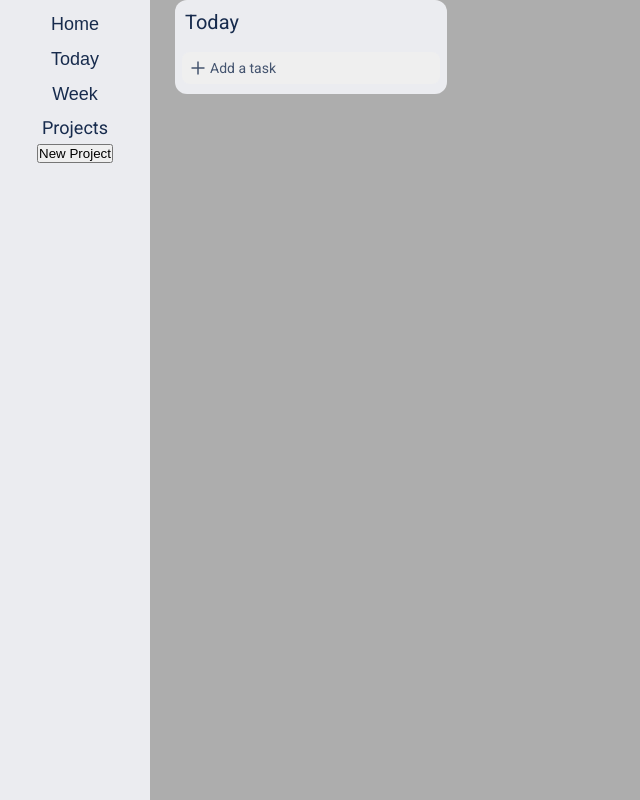
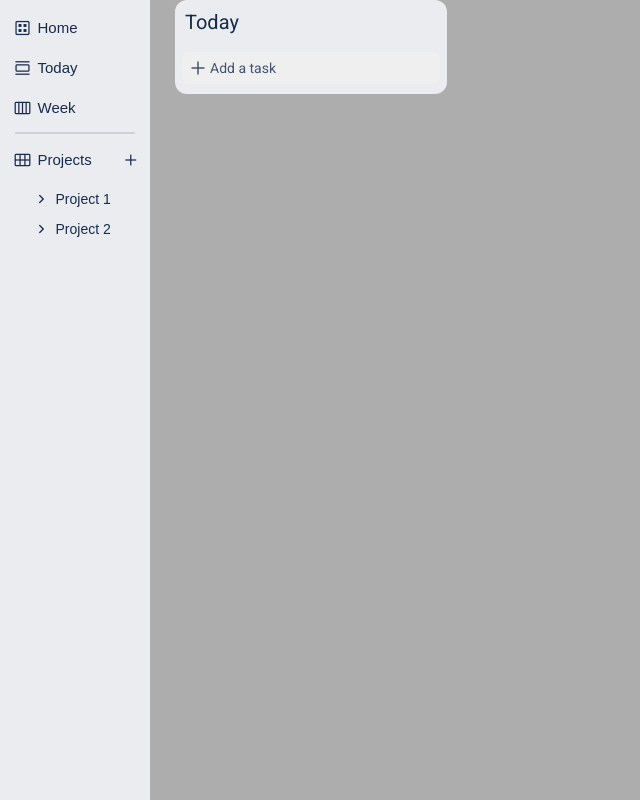
Before and after one commit to Ac394/To-Do-App, a website built with webpack: page dist/index.html in a window 1280 px wide. Shown: the whole page, without its empty margins (0-640 px from the left). Built offline with nearby package versions, Linux system fonts and the light colour scheme.

Commit message:
Change sidebar icons and improve UI

```diff
--- a/dist/index.html
+++ b/dist/index.html
@@ -17,19 +17,46 @@
     />
     <link
       rel="stylesheet"
-      href="https://fonts.googleapis.com/css2?family=Material+Symbols+Outlined:opsz,wght,FILL,GRAD@20..48,100..700,0..1,-50..200"
+      href="https://fonts.googleapis.com/css2?family=Material+Symbols+Rounded:opsz,wght,FILL,GRAD@20..48,100..700,0..1,-50..200"
     />
   </head>
 
   <body>
     <div class="board">
       <div class="sidebar">
-        <button class="tablinks">Home</button>
-        <button class="tablinks">Today</button>
-        <button class="tablinks">Week</button>
-        <div class="projects">
-          <h2>Projects</h2>
-          <button class="new-project">New Project</button>
+        <button class="tablinks">
+          <span class="material-symbols-outlined"> dataset </span>Home
+        </button>
+        <button class="tablinks">
+          <span class="material-symbols-outlined"> calendar_view_day </span
+          >Today
+        </button>
+        <button class="tablinks">
+          <span class="material-symbols-outlined"> calendar_view_week </span
+          >Week
+        </button>
+        <hr class="sidebar-divider" />
+        <button>
+          <span class="material-symbols-outlined"> calendar_view_month </span
+          >Projects
+          <span class="material-symbols-outlined arrow"> add </span>
+        </button>
+        <div class="projects-dropdown">
+          <ul class="projects-content">
+            <li>
+              <button>
+                <span class="material-symbols-rounded"> chevron_right </span
+                >Project 1
+              </button>
+            </li>
+            <li></li>
+            <li>
+              <button>
+                <span class="material-symbols-rounded"> chevron_right </span
+                >Project 2
+              </button>
+            </li>
+          </ul>
         </div>
       </div>
       <div class="list">
--- a/dist/style.css
+++ b/dist/style.css
@@ -304,7 +304,8 @@ input[type="date"]::-ms-clear {
   height: 100vh;
   width: 150px;
   background-color: #ebecf0;
-  font-family: "Roboto", sans-serif;
+  font-family: "Segoe UI", Arial, sans-serif;
+  /* font-family: "Roboto", sans-serif; */
   margin-right: 25px;
 }
 
@@ -315,13 +316,13 @@ input[type="date"]::-ms-clear {
   gap: 6px;
 }
 
-.sidebar > button {
+.sidebar button {
   appearance: none;
   border: none;
   cursor: pointer;
   background: none;
   width: 90%;
-  height: 25px;
+  height: 30px;
   border-radius: 4px;
 }
 
@@ -330,14 +331,63 @@ input[type="date"]::-ms-clear {
   background-color: #091e4224;
 }
 
-.sidebar > button,
+.sidebar button,
 .sidebar h2 {
-  font-size: 18px;
+  font-size: 15px;
   font-weight: 400;
   color: var(--text-main);
+  text-align: left;
   /* color: #0c66e4; */
 }
 
 .sidebar > :first-child {
   margin-top: 12px;
 }
+
+.sidebar span {
+  font-size: 20px;
+  vertical-align: bottom;
+  line-height: 15px;
+  /* font-variation-settings: "FILL" 0, "wght" 400, "GRAD" 0, "opsz" 24; */
+}
+
+.sidebar button span:first-of-type {
+  padding-right: 5px;
+  padding-left: 5px;
+}
+
+.projects {
+  width: 100%;
+}
+
+.arrow {
+  margin-left: 25px;
+}
+
+.projects-content {
+  list-style-type: none;
+  /* width: 120px; */
+}
+
+.projects-content button {
+  font-size: 14px;
+  text-align: start;
+  width: 135px;
+  padding-left: 20px;
+}
+
+.sidebar-divider {
+  width: 80%;
+  border: none;
+  border-top: 2px solid #091e4224;
+  border-radius: 1px;
+}
+
+.projects-content .material-symbols-rounded {
+  font-size: 18px;
+  transition: 0.2s ease-out;
+}
+
+.projects-content button:hover .material-symbols-rounded {
+  transform: translateX(5px);
+}
```
